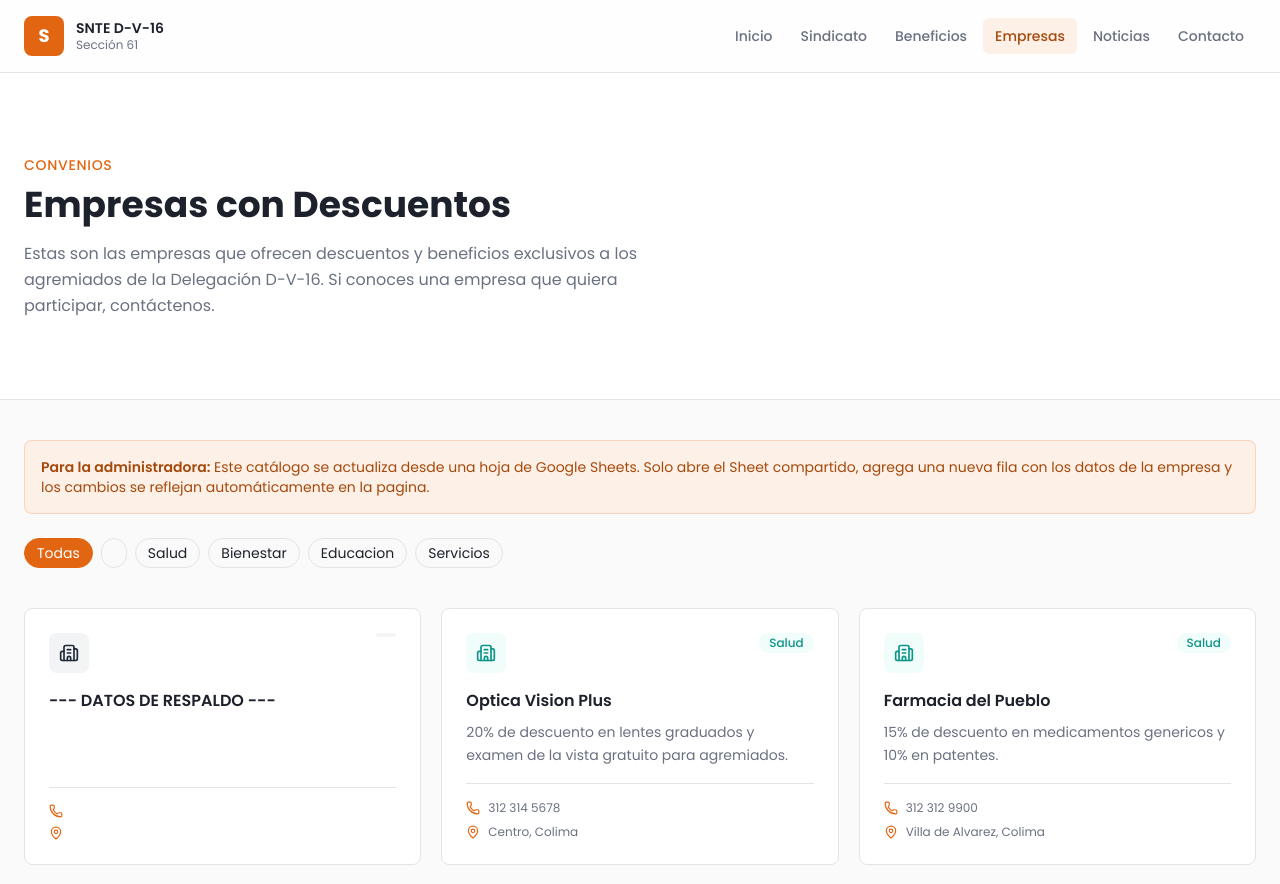
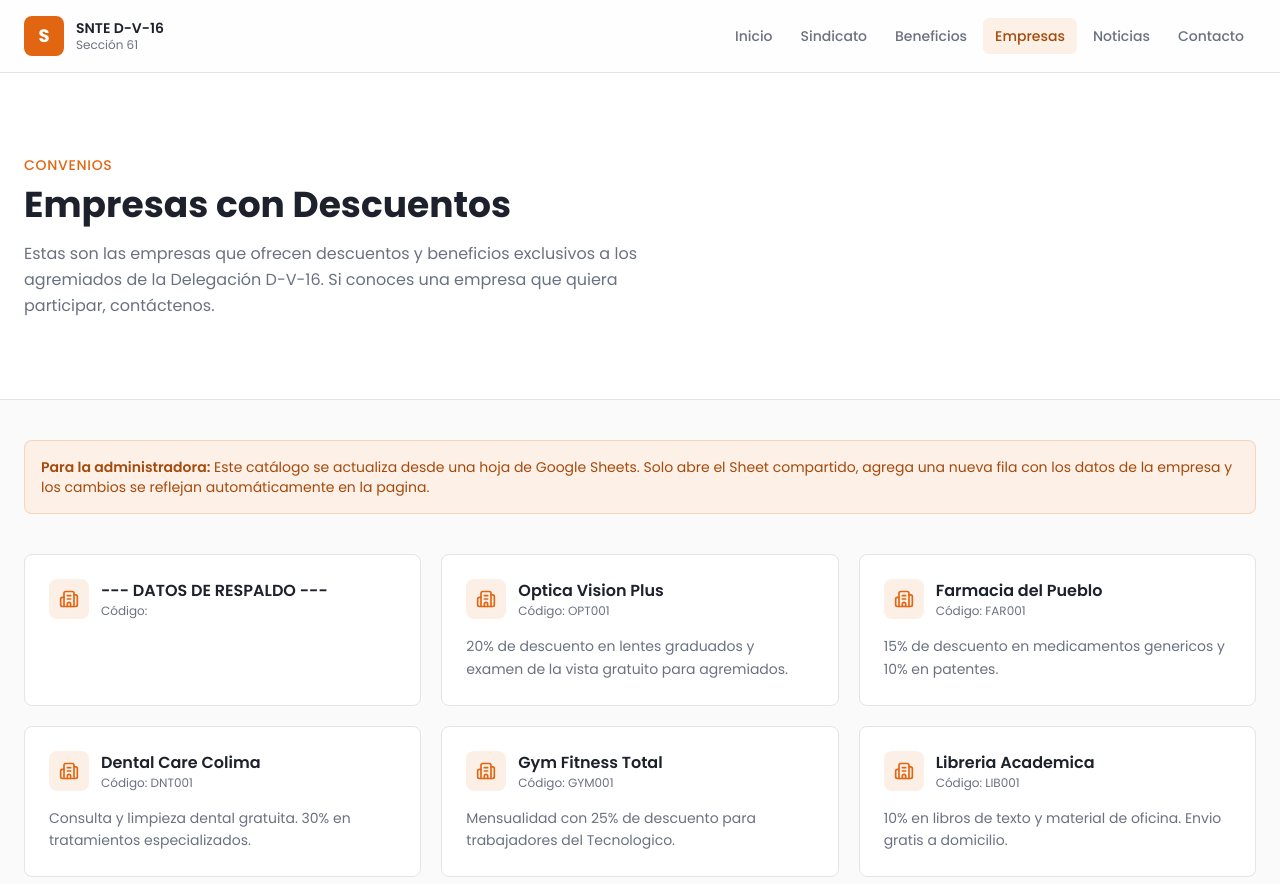
Before and after one commit to Jesuscodes555/Proyecto_SNTE_16, a Next.js app: page /empresas in a window 1280 px wide. Shown: the top 884 px of the page. Built offline with nearby package versions, Linux system fonts and the light colour scheme.

Commit message:
Arreglando seccion de empresas

```diff
--- a/app/empresas/EmpresasClient.tsx
+++ b/app/empresas/EmpresasClient.tsx
@@ -11,34 +11,16 @@
 */
 
 import { Building2, Phone, MapPin } from "lucide-react"
-import { getEmpresas } from "@/lib/google-sheets"
-import { useState } from "react"
 import type { Empresa } from "@/lib/google-sheets"
-import { empresasColorMap } from "@/lib/colorMaps"
 
-
-// Mapa de colores por categoría para las etiquetas de cada tarjeta
-// Cada categoría tiene un color de fondo y texto diferente
 
 // Componente principal de la pagina (Server Component asíncrono)
 // Tiene una parte asíncrona porque necesita esperar los datos de Google Sheets
 export default function EmpresasClient({ initialEmpresas}: {
   initialEmpresas: Empresa[]
 }) {
-  const [filtro, setFiltro] = useState("Todas")
 
-  const empresas = initialEmpresas
-
-  const categorias = [
-    "Todas",
-    ...Array.from(new Set(empresas.map(e => e.categoria))) // Extraemos las categorías únicas para el filtro
-  ]
-
-  const empresasFiltradas =
-  filtro === "Todas"
-    ? empresas
-    : empresas.filter(e => e.categoria === filtro)
-
+  const empresas = initialEmpresas // Si no hay datos, usamos arreglo vacío para evitar errores
   return (
     <>
       {/* Encabezado de la pagina con titulo y descripción */}
@@ -70,76 +52,35 @@ export default function EmpresasClient({ initialEmpresas}: {
         </div>
       </section>
 
-      {/* Filtro por categoría - muestra un dropdown con las categorías disponibles */}
-      <section className="mx-auto max-w-7xl px-6 pt-6">
-        <div className="flex flex-wrap gap-2">
-          {categorias.map(cat => (
-            <button
-              key={cat}
-              onClick={() => setFiltro(cat)}
-              className={`rounded-full px-3 py-1 text-sm border transition
-                ${filtro === cat
-                  ? "bg-primary text-white border-primary"
-                  : "bg-background border-border hover:bg-muted"
-                }`}
-            >
-              {cat}
-            </button>
-          ))}
-        </div>
-      </section>
-
       {/* Grid de tarjetas de empresas */}
       <section className="mx-auto max-w-7xl px-6 py-10 pb-20">
         <div className="grid gap-5 sm:grid-cols-2 lg:grid-cols-3">
           {/* Iteramos sobre cada empresa para crear su tarjeta */}
-          {empresasFiltradas.map((empresa) => (
+          {empresas.map((empresa) => (
             <article
-              key={empresa.nombre}
+              key={empresa.codigo}
               className="flex flex-col rounded-lg border border-border bg-card p-6 transition-shadow hover:shadow-md"
             >
-              {/* Parte superior: icono de empresa + etiqueta de categoría */}
-              <div className="flex items-start justify-between gap-3">
-                <div className={`flex h-10 w-10 shrink-0 items-center justify-center rounded-lg ${
-                  empresasColorMap[empresa.categoria]?.split(" ")[0] ?? "bg-gray-100" }`}>
-                  <Building2 className={`h-5 w-5 ${
-                    empresasColorMap[empresa.categoria]?.split(" ")[1] ??
-                    "text-gray-800"}`} />
+              {/* Icono + nombre */}
+              <div className="flex items-center gap-3">
+                <div className="flex h-10 w-10 items-center justify-center rounded-lg bg-primary/10">
+                  <Building2 className="h-5 w-5 text-primary" />
                 </div>
-                {/* Etiqueta con color según la categoría */}
-                <span
-                  className={`shrink-0 rounded-full px-2.5 py-0.5 text-xs font-medium ${
-                    empresasColorMap[empresa.categoria] ??
-                    "bg-gray-100 text-gray-600"
-                  }`}
-                >
-                  {empresa.categoria}
-                </span>
+
+                <div>
+                  <h3 className="text-base font-semibold text-card-foreground">
+                    {empresa.nombre}
+                  </h3>
+                  <p className="text-xs text-muted-foreground">
+                    Código: {empresa.codigo}
+                  </p>
+                </div>
               </div>
 
-              {/* Nombre y descripción de la empresa */}
-              <h3 className="mt-4 text-base font-semibold text-card-foreground">
-                {empresa.nombre}
-              </h3>
-              <p className="mt-2 flex-1 text-sm leading-relaxed text-muted-foreground">
+              {/* Descripción */}
+              <p className="mt-4 text-sm leading-relaxed text-muted-foreground">
                 {empresa.descripcion}
               </p>
-
-              {/* Información de contacto y dirección */}
-              <div className="mt-4 flex flex-col gap-2 border-t border-border pt-4">
-                <div className="flex items-center gap-2">
-                  <Phone className="h-3.5 w-3.5 text-primary" />
-                  <span className="text-xs text-muted-foreground">
-                    {empresa.contacto}
-                  </span>
-                </div>
-                <div className="flex items-center gap-2">
-                  <MapPin className="h-3.5 w-3.5 text-primary" />
-                  <span className="text-xs text-muted-foreground">
-                    {empresa.direccion}
-                  </span>
-                </div>
-              </div>
             </article>
           ))}
         </div>
--- a/data/empresas.json
+++ b/data/empresas.json
@@ -1,52 +1,38 @@
 [
   {
     "_comentario": "Este archivo es el respaldo local. Los datos principales se leen de Google Sheets. Si la API de Google falla, la pagina usa estos datos automaticamente.",
+    "codigo": "",
     "nombre": "--- DATOS DE RESPALDO ---",
-    "descripcion": "",
-    "categoria": "",
-    "contacto": "",
-    "direccion": ""
+    "descripcion": ""
   },
   {
+    "codigo": "OPT001",
     "nombre": "Optica Vision Plus",
-    "descripcion": "20% de descuento en lentes graduados y examen de la vista gratuito para agremiados.",
-    "categoria": "Salud",
-    "contacto": "312 314 5678",
-    "direccion": "Centro, Colima"
+    "descripcion": "20% de descuento en lentes graduados y examen de la vista gratuito para agremiados."
   },
   {
+    "codigo": "FAR001",
     "nombre": "Farmacia del Pueblo",
-    "descripcion": "15% de descuento en medicamentos genericos y 10% en patentes.",
-    "categoria": "Salud",
-    "contacto": "312 312 9900",
-    "direccion": "Villa de Alvarez, Colima"
+    "descripcion": "15% de descuento en medicamentos genericos y 10% en patentes."
   },
   {
+    "codigo": "DNT001",
     "nombre": "Dental Care Colima",
-    "descripcion": "Consulta y limpieza dental gratuita. 30% en tratamientos especializados.",
-    "categoria": "Salud",
-    "contacto": "312 313 4455",
-    "direccion": "Col. Centro, Colima"
+    "descripcion": "Consulta y limpieza dental gratuita. 30% en tratamientos especializados."
   },
   {
+    "codigo": "GYM001",
     "nombre": "Gym Fitness Total",
-    "descripcion": "Mensualidad con 25% de descuento para trabajadores del Tecnologico.",
-    "categoria": "Bienestar",
-    "contacto": "312 100 2233",
-    "direccion": "Villa de Alvarez, Colima"
+    "descripcion": "Mensualidad con 25% de descuento para trabajadores del Tecnologico."
   },
   {
+    "codigo": "LIB001",
     "nombre": "Libreria Academica",
-    "descripcion": "10% en libros de texto y material de oficina. Envio gratis a domicilio.",
-    "categoria": "Educacion",
-    "contacto": "312 312 7788",
-    "direccion": "Centro, Colima"
+    "descripcion": "10% en libros de texto y material de oficina. Envio gratis a domicilio."
   },
   {
+    "codigo": "TAL001",
     "nombre": "Taller Mecanico Hermanos Lopez",
-    "descripcion": "Servicio de mantenimiento preventivo con 15% de descuento. Diagnostico gratis.",
-    "categoria": "Servicios",
-    "contacto": "312 314 1122",
-    "direccion": "Col. Liberacion, Villa de Alvarez"
+    "descripcion": "Servicio de mantenimiento preventivo con 15% de descuento. Diagnostico gratis."
   }
 ]
--- a/lib/google-sheets.ts
+++ b/lib/google-sheets.ts
@@ -8,7 +8,7 @@
 *|                                                                         |
 *| Como funciona:                                                          |
 *| 1. La asesora edita un Google Sheet normal (como Excel online).         |
-*| 2. Esta funcion llama a la API publica de Google Sheets.                |
+*| 2. Esta función llama a la API publica de Google Sheets.                |
 *| 3. Convierte las filas del Sheet en objetos JSON para usar en la web.   |
 *|                                                                         |
 *| Requisitos:                                                             |
@@ -22,11 +22,9 @@
 
 // Interfaz que define la estructura de cada empresa en el Sheet
 export interface Empresa {
+  codigo: string
   nombre: string
   descripcion: string
-  categoria: string
-  contacto: string
-  direccion: string
 }
 
 // Interfaz que define la estructura de cada beneficio en el Sheet
@@ -40,7 +38,7 @@ export interface Beneficio {
 const SHEETS_BASE_URL = "https://sheets.googleapis.com/v4/spreadsheets"
 
 /**
- * fetchSheetData - Funcion genérica para leer datos de cualquier hoja
+ * fetchSheetData - Función genérica para leer datos de cualquier hoja
  *
  * @param spreadsheetId - El ID único del Google Sheet
  * @param range - El rango de celdas a leer, ej: "Hoja1!A2:E"
@@ -68,7 +66,7 @@ async function fetchSheetData(
     return []
   }
 
-  // Construimos la URL de la API con los parametros necesarios
+  // Construimos la URL de la API con los parámetros necesarios
   const url = `${SHEETS_BASE_URL}/${spreadsheetId}/values/${range}?key=${apiKey}`
 
   // Hacemos el fetch con cache de 5 minutos (300 segundos)
@@ -115,7 +113,7 @@ export async function getEmpresas(): Promise<Empresa[]> {
   }
 
   // Leemos desde la fila 2 (A2) para saltar los encabezados
-  const rows = await fetchSheetData(sheetId, "Empresas!A2:E")
+  const rows = await fetchSheetData(sheetId, "Empresas!A2:C")
 
   // Si no hay filas (sheet vacío o error), usamos datos de respaldo
   if (rows.length === 0) {
@@ -125,11 +123,9 @@ export async function getEmpresas(): Promise<Empresa[]> {
 
   // Convertimos cada fila (arreglo de strings) a un objeto Empresa
   return rows.map((row) => ({
-    nombre: row[0] || "",
-    descripcion: row[1] || "",
-    categoria: row[2] || "",
-    contacto: row[3] || "",
-    direccion: row[4] || "",
+    codigo: row[0] || "", // Asumimos que el código es la primera columna (A)
+    nombre: row[1] || "",
+    descripcion: row[2] || "",
   }))
 }
 
```
